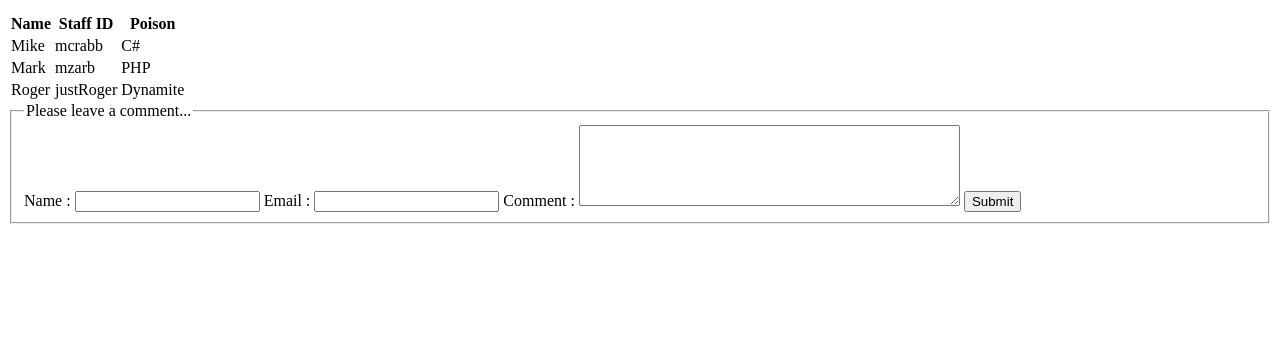
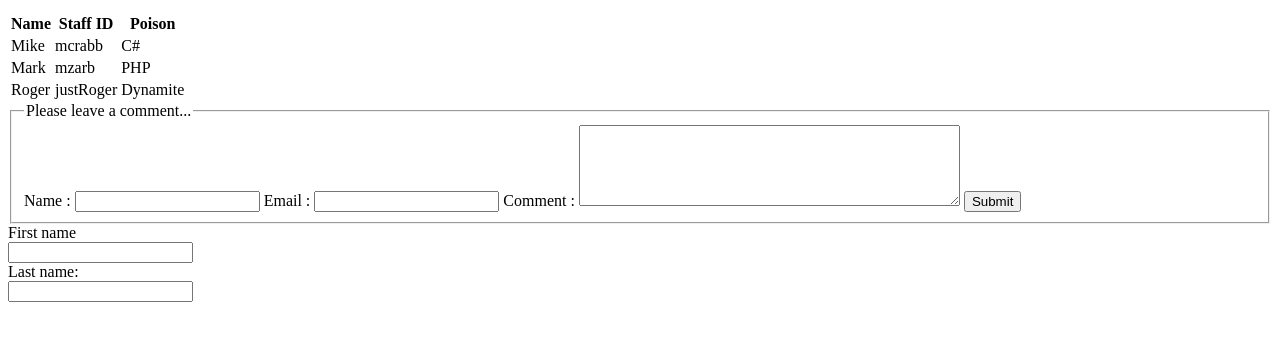
Before and after one commit to MMuller16/MyFirstProject, a plain HTML site: page index.html in a window 1280 px wide. Shown: the part 201-542 px from the top of the page. Drawn offline with Linux system fonts and the light colour scheme.

```diff
--- a/index.html
+++ b/index.html
@@ -56,6 +56,13 @@
 
             </fieldset>
         </form>
+
+        <form>
+            <label for="firstName">First name</label><br>
+            <input type="text" name="firstname"><br>
+            Last name:<br>
+            <input type="text" name="lastname">
+        </form>
     </section>
 </main>
  </body>
```
